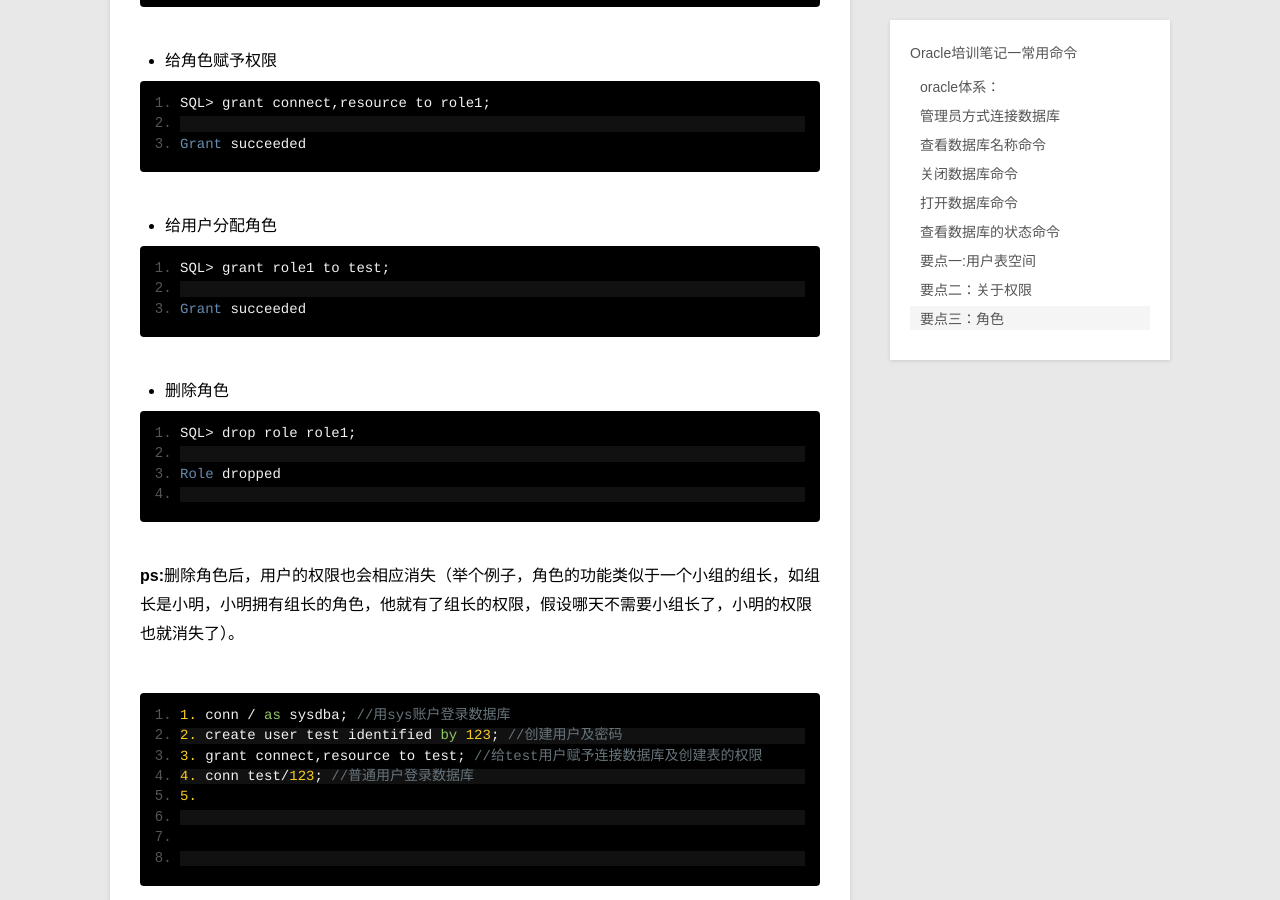
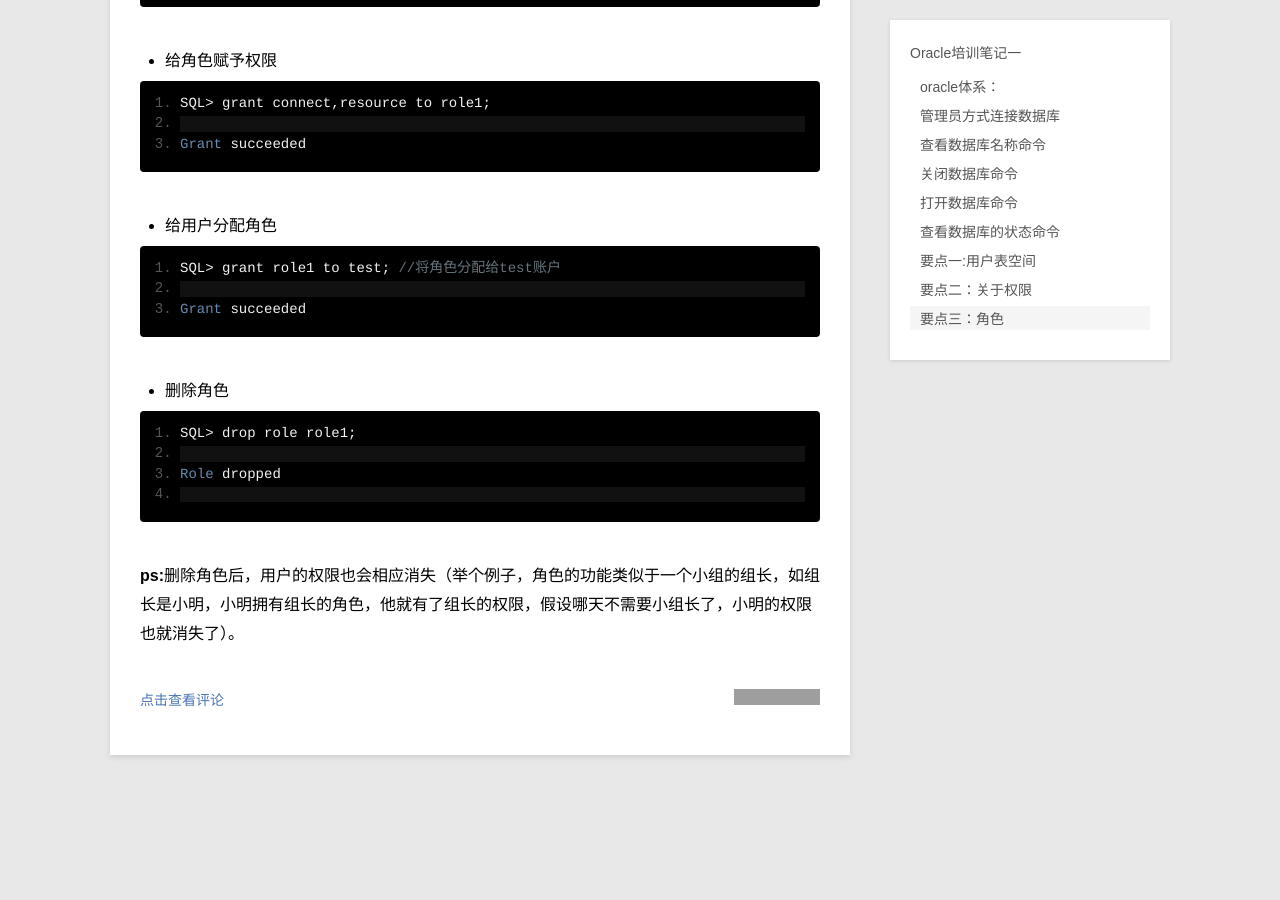
Before and after one commit to lihb/lihb.github.com, a Jekyll site: the page built from _posts/blog/2014-07-24-Oracle培训笔记一.md, in a window 1280 px wide and 900 px high, scrolled down 10361 px. Built offline with Jekyll 4.4.1, drawn with Linux system fonts in a browser that asks for light colours; Markdown is read by kramdown in place of the engine named in the settings; comment, search, counter and statistics services are not loaded; after the commit the page ends 11196 px from its top, so only the background shows below that; grey boxes are pictures that could not be loaded.

Commit message:
modify oracle note 140725 11:19

````diff
--- a/_posts/blog/2014-07-24-Oracle培训笔记一.md
+++ b/_posts/blog/2014-07-24-Oracle培训笔记一.md
@@ -451,7 +451,7 @@ Grant succeeded
 * 给用户分配角色
 
 ```
-SQL> grant role1 to test;
+SQL> grant role1 to test; //将角色分配给test账户
 
 Grant succeeded
 ```
@@ -465,38 +465,3 @@ Role dropped
 ```
 
 **ps:**删除角色后，用户的权限也会相应消失（举个例子，角色的功能类似于一个小组的组长，如组长是小明，小明拥有组长的角色，他就有了组长的权限，假设哪天不需要小组长了，小明的权限也就消失了）。
-
-
-
-
-
-
-
-
-
-
-
-
-
-
-
-
-
-
-
-
-
-
-常用命令
-========
-
-```
-1. conn / as sysdba; //用sys账户登录数据库
-2. create user test identified by 123; //创建用户及密码
-3. grant connect,resource to test; //给test用户赋予连接数据库及创建表的权限
-4. conn test/123; //普通用户登录数据库
-5.
-
-
-
-```
````
Also changed, not shown: other parts of _posts/blog/2014-07-24-Oracle培训笔记一.md (+1 -1 lines), _posts/blog/2014-07-25-Oracle培训笔记二.md (added, +64 -0 lines), images/oracle/data.jpg (added).
